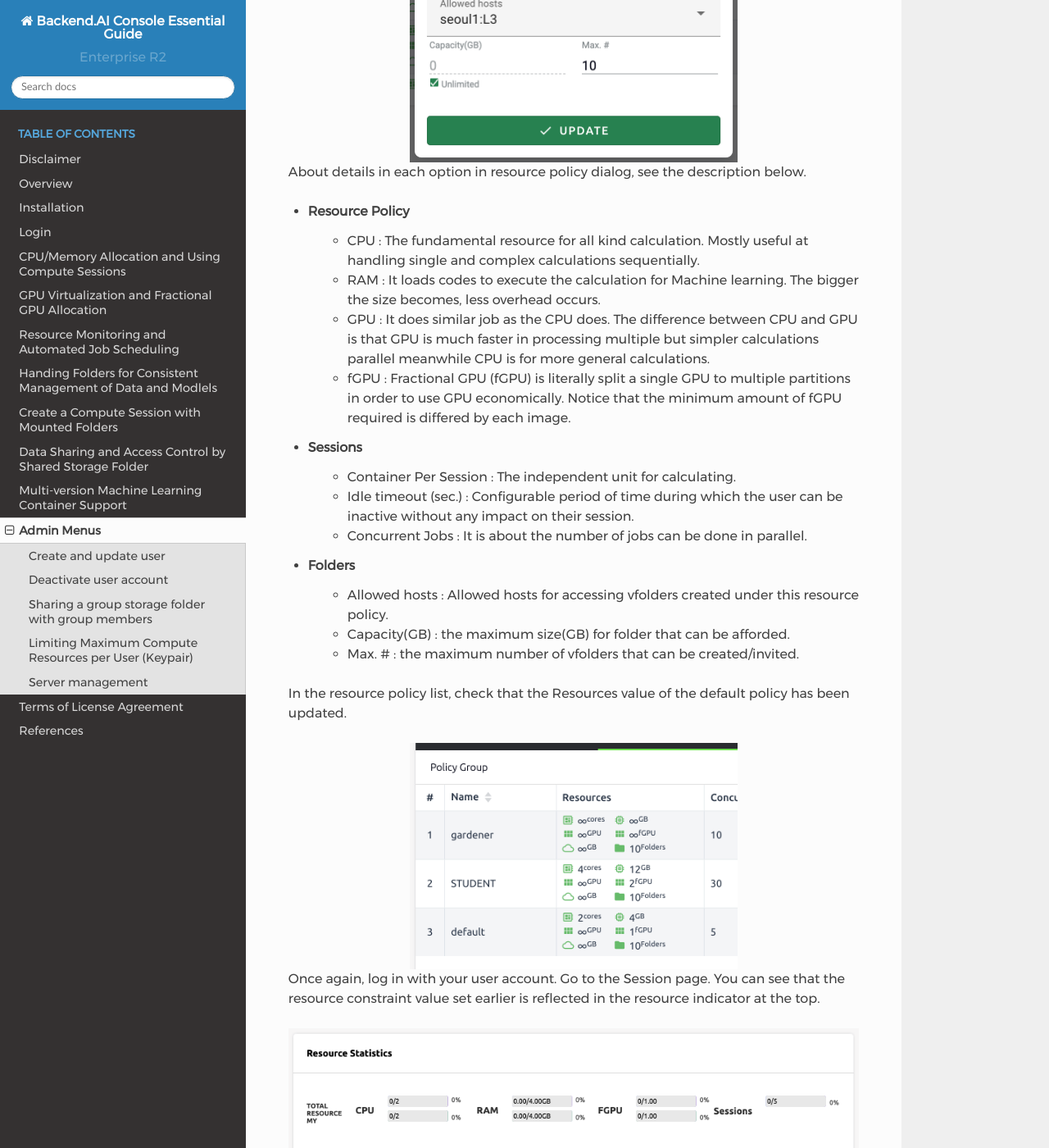
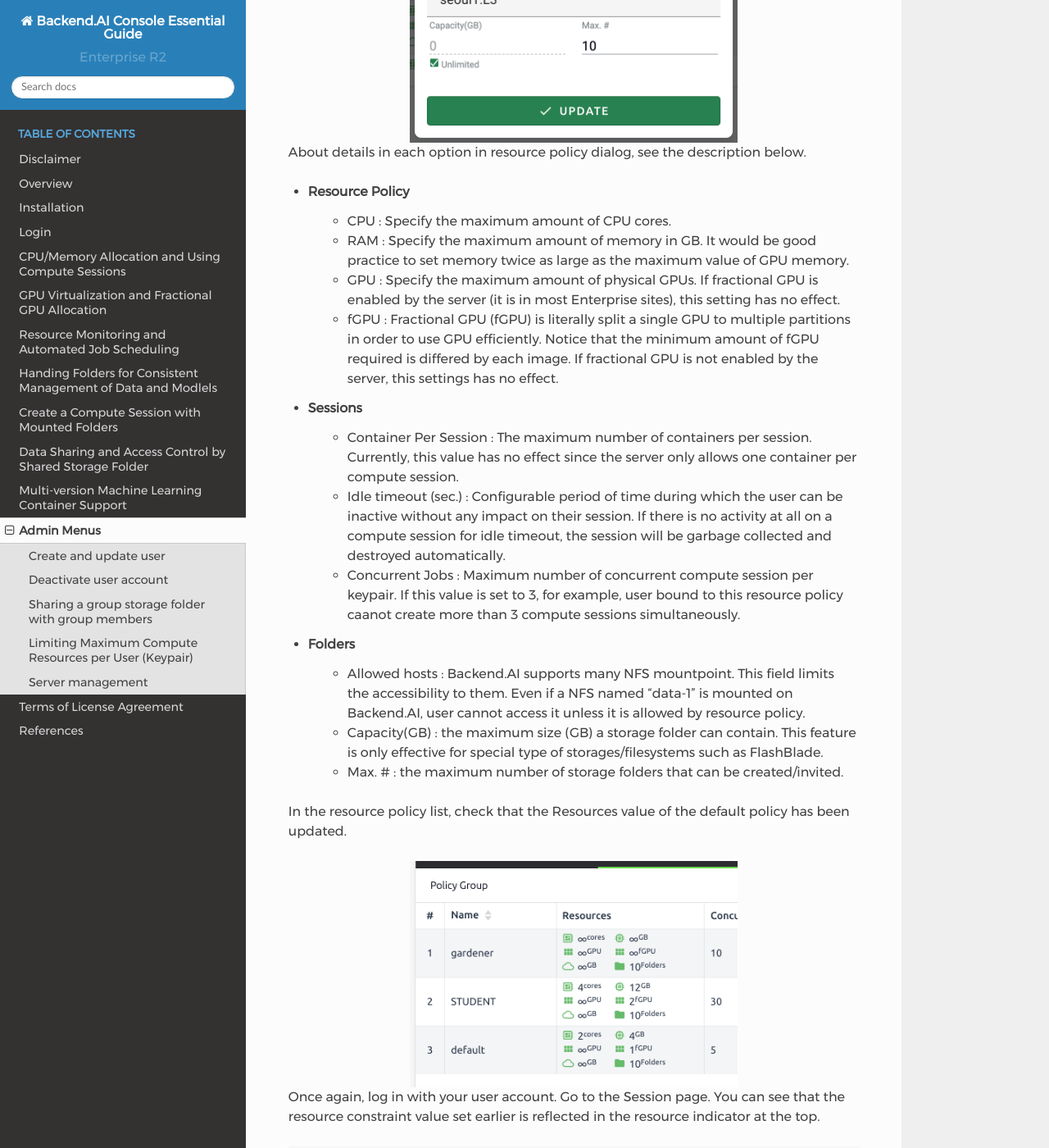
Before and after one commit to lablup/backend.ai-docs-webui, a Sphinx documentation site: the page built from docs/admin_menu/admin_menu.rst, in a window 1280 px wide and 1400 px high, scrolled down 9810 px. Shown: the whole window at 82% size. Built offline with Sphinx 7.4.7 and the Read the Docs theme 2.0.0, drawn with Linux system fonts in a browser that asks for light colours; some of the changed text lies outside the part shown.

Commit message:
docs: more explanation on resource policy fields

```diff
--- a/docs/admin_menu/admin_menu.rst
+++ b/docs/admin_menu/admin_menu.rst
@@ -6,9 +6,8 @@
 
 When you log in with an admin account, you will see an additional Administration
 menu in the bottom left sidebar. User information registered in Backend.AI is
-listed in the Users tab. In the case of domain admin, users belong to the domain
-can be only be listed, while superadmin can see all user information. Only
-superadmin can create and deactivate a user.
+listed in the Users tab. Admins can see all user information. Only admins can
+create and deactivate a user.
 
 .. image:: admin_user_page.png
    :alt: User management page
@@ -194,20 +193,37 @@
 About details in each option in resource policy dialog, see the description below.
 
 * Resource Policy
-   * CPU : The fundamental resource for all kind calculation. Mostly useful at handling single and complex calculations sequentially.
-   * RAM : It loads codes to execute the calculation for Machine learning. The bigger the size becomes, less overhead occurs.
-   * GPU : It does similar job as the CPU does. The difference between CPU and GPU is that GPU is much faster in processing multiple but simpler calculations parallel meanwhile CPU is for more general calculations.
-   * fGPU : Fractional GPU (fGPU) is literally split a single GPU to multiple partitions in order to use GPU economically. Notice that the minimum amount of fGPU required is differed by each image.
+   * CPU : Specify the maximum amount of CPU cores.
+   * RAM : Specify the maximum amount of memory in GB. It would be good practice
+     to set memory twice as large as the maximum value of GPU memory.
+   * GPU : Specify the maximum amount of physical GPUs. If fractional GPU is
+     enabled by the server (it is in most Enterprise sites), this setting has no
+     effect.
+   * fGPU : Fractional GPU (fGPU) is literally split a single GPU to multiple
+     partitions in order to use GPU efficiently. Notice that the minimum amount
+     of fGPU required is differed by each image. If fractional GPU is not
+     enabled by the server, this settings has no effect.
 
 * Sessions
-   * Container Per Session : The independent unit for calculating.
-   * Idle timeout (sec.) : Configurable period of time during which the user can be inactive without any impact on their session.
-   * Concurrent Jobs : It is about the number of jobs can be done in parallel.
+   * Container Per Session : The maximum number of containers per session.
+     Currently, this value has no effect since the server only allows one
+     container per compute session.
+   * Idle timeout (sec.) : Configurable period of time during which the user can
+     be inactive without any impact on their session. If there is no activity at
+     all on a compute session for idle timeout, the session will be garbage
+     collected and destroyed automatically.
+   * Concurrent Jobs : Maximum number of concurrent compute session per keypair.
+     If this value is set to 3, for example, user bound to this resource policy
+     caanot create more than 3 compute sessions simultaneously.
 
 * Folders
-   * Allowed hosts : Allowed hosts for accessing vfolders created under this resource policy.
-   * Capacity(GB) : the maximum size(GB) for folder that can be afforded.
-   * Max. # : the maximum number of vfolders that can be created/invited.
+   * Allowed hosts : Backend.AI supports many NFS mountpoint. This field limits
+     the accessibility to them. Even if a NFS named "data-1" is mounted on
+     Backend.AI, user cannot access it unless it is allowed by resource policy.
+   * Capacity(GB) : the maximum size (GB) a storage folder can contain. This
+     feature is only effective for special type of storages/filesystems such as
+     FlashBlade.
+   * Max. # : the maximum number of storage folders that can be created/invited.
 
 In the resource policy list, check that the Resources value of the default
 policy has been updated.
```
Also changed, not shown: other parts of docs/admin_menu/admin_menu.rst (+1 -1 lines), 2 other files.
